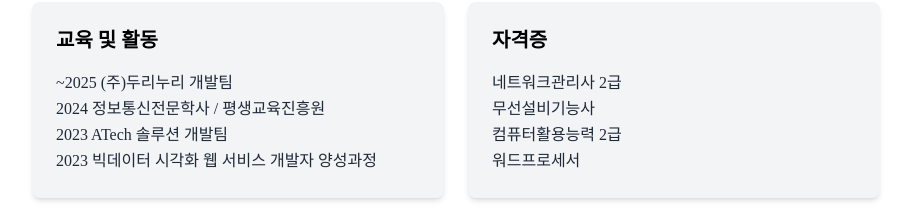
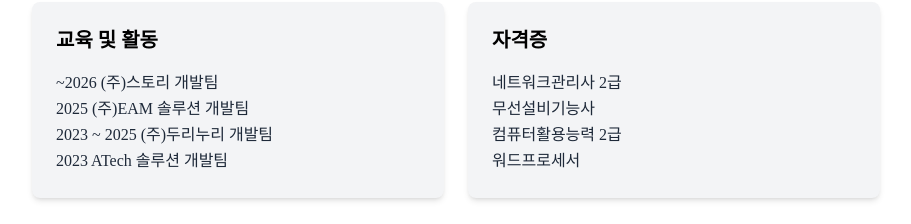
Before and after one commit to DJLastP/nextjs, a Next.js app: page / in a window 1280 px wide. Shown: the part 500-724 px from the top of the page, without its empty margins (184-1095 px from the left). Built offline with nearby package versions, Linux system fonts and the light colour scheme; a web font is replaced by a local one.

Commit message:
Revise experience entries in About.jsx
Updated experience list in About component.

```diff
--- a/app/components/About.jsx
+++ b/app/components/About.jsx
@@ -11,10 +11,10 @@ const About = () => {
                             교육 및 활동
                         </h3>
                         <ul className={'text-gray-800 dark:text-gray-300 leading-relaxed'}>
-                            <li> ~2025 (주)두리누리 개발팀 </li>
-                            <li> 2024 정보통신전문학사 / 평생교육진흥원 </li>
+                            <li> ~2026 (주)스토리 개발팀 </li>
+                            <li> 2025 (주)EAM 솔루션 개발팀 </li>
+                            <li> 2023 ~ 2025 (주)두리누리 개발팀 </li>
                             <li> 2023 ATech 솔루션 개발팀 </li>
-                            <li> 2023 빅데이터 시각화 웹 서비스 개발자 양성과정 </li>
                         </ul>
                     </article>
                     <article className={'bg-gray-100 dark:bg-gray-800 shadow-md p-6 rounded-lg hover:scale-105 transition-transform duration-300'}>
```
